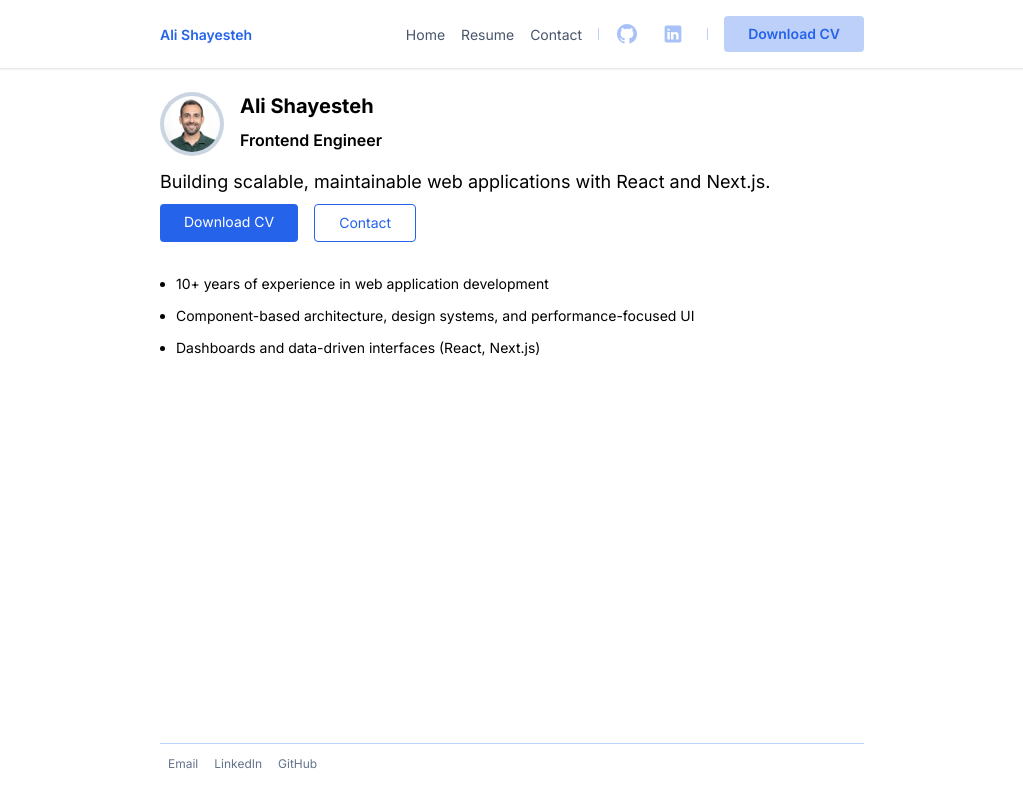
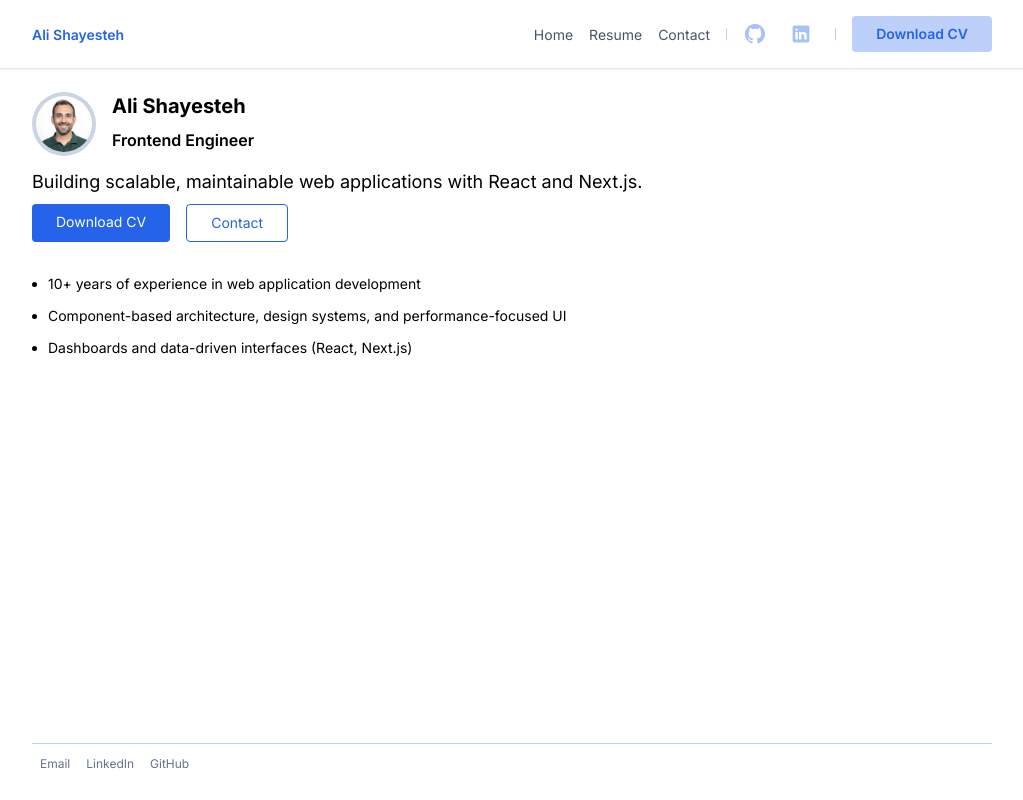
Before and after one commit to ali-shayesteh/portfolio, a Next.js app: page / in a window 1280 px wide. Shown: the whole page, without its empty margins (128-1151 px from the left). Built offline with nearby package versions, Linux system fonts and the light colour scheme.

Commit message:
container change lg

```diff
--- a/src/app/globals.css
+++ b/src/app/globals.css
@@ -21,7 +21,7 @@ body {
   background: rgb(var(--fbackground-end-rgb));
 }
 .container {
-  @apply px-4 sm:px-8 py-4 mx-auto max-w-screen-md;
+  @apply px-4 sm:px-8 py-4 mx-auto max-w-screen-lg;
 }
 .header {
   @apply shadow sticky inset-0 bg-white/70 backdrop-blur;
```
